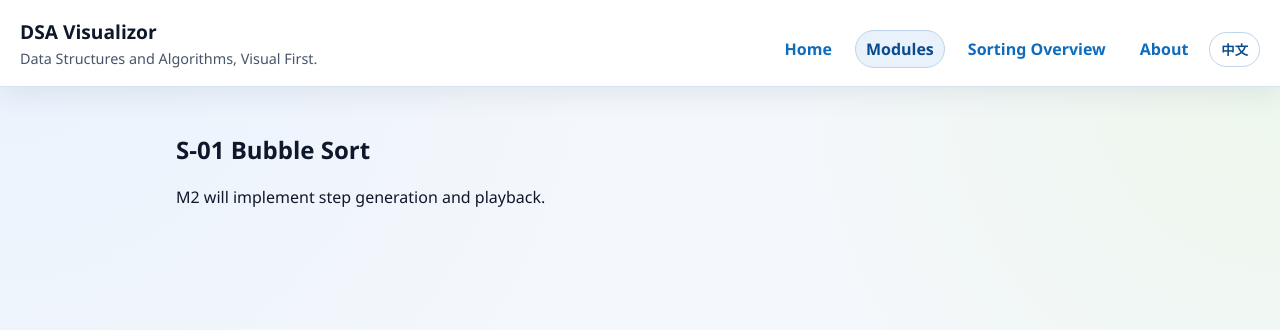
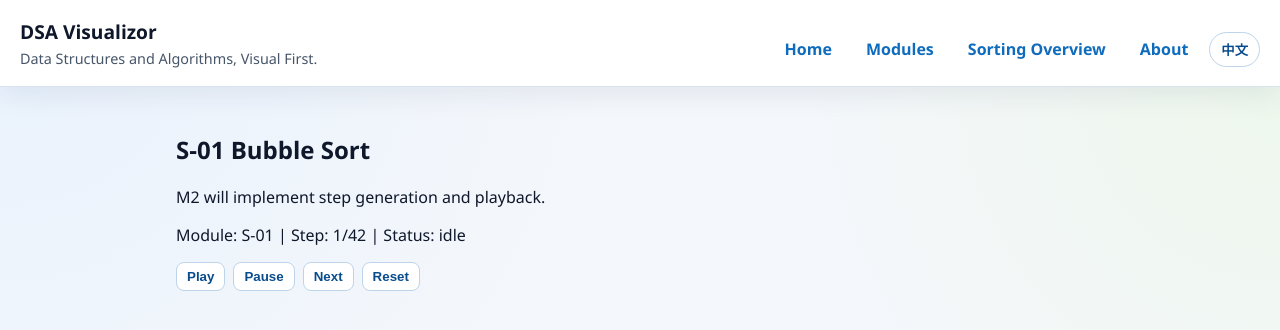
Before and after one commit to Look2046/DSA-with-Codex, a React (Vite) app: page /modules/bubble-sort in a window 1280 px wide. Shown: the top 330 px of the page. Built offline with nearby package versions, Linux system fonts and the light colour scheme.

Commit message:
feat: implement m1 runtime types module registry and playback store

```diff
--- a/package.json
+++ b/package.json
@@ -12,7 +12,8 @@
   "dependencies": {
     "react": "^19.2.0",
     "react-dom": "^19.2.0",
-    "react-router-dom": "^7.9.6"
+    "react-router-dom": "^7.9.6",
+    "zustand": "^5.0.11"
   },
   "devDependencies": {
     "@eslint/js": "^9.39.1",
--- a/src/app/layout/Layout.tsx
+++ b/src/app/layout/Layout.tsx
@@ -25,6 +25,7 @@ export function Layout() {
               <NavLink
                 key={link.to}
                 to={link.to}
+                end={link.to === '/modules'}
                 className={({ isActive }) => (isActive ? 'nav-link nav-link-active' : 'nav-link')}
               >
                 {link.label}
--- /dev/null
+++ b/src/data/moduleRegistry.ts
@@ -0,0 +1,33 @@
+import type { ModuleMetadata } from '../types/module';
+
+export const moduleRegistry: ModuleMetadata[] = [
+  {
+    id: 'S-01',
+    name: 'Bubble Sort',
+    route: '/modules/bubble-sort',
+    category: 'sort',
+    difficulty: 1,
+  },
+  {
+    id: 'L-01',
+    name: 'Array',
+    route: '/modules/array',
+    category: 'linear',
+    difficulty: 1,
+  },
+  {
+    id: 'L-03',
+    name: 'Linked List',
+    route: '/modules/linked-list',
+    category: 'linear',
+    difficulty: 2,
+  },
+];
+
+export function getModuleByRoute(route: string): ModuleMetadata | null {
+  return moduleRegistry.find((moduleItem) => moduleItem.route === route) ?? null;
+}
+
+export function getModuleById(id: string): ModuleMetadata | null {
+  return moduleRegistry.find((moduleItem) => moduleItem.id === id) ?? null;
+}
--- /dev/null
+++ b/src/hooks/useCurrentModule.ts
@@ -0,0 +1,17 @@
+import { useEffect } from 'react';
+import { useLocation } from 'react-router-dom';
+import { getModuleByRoute } from '../data/moduleRegistry';
+import { usePlaybackStore } from '../store/playbackStore';
+
+export function useCurrentModule() {
+  const location = useLocation();
+  const currentModule = usePlaybackStore((state) => state.currentModule);
+  const setCurrentModule = usePlaybackStore((state) => state.setCurrentModule);
+
+  useEffect(() => {
+    const resolved = getModuleByRoute(location.pathname);
+    setCurrentModule(resolved);
+  }, [location.pathname, setCurrentModule]);
+
+  return currentModule;
+}
--- a/src/index.css
+++ b/src/index.css
@@ -201,3 +201,23 @@ body {
 .milestone {
   padding: 16px;
 }
+
+.playback-actions {
+  display: flex;
+  flex-wrap: wrap;
+  gap: 8px;
+}
+
+.playback-actions button {
+  border: 1px solid #bdd4ea;
+  background: #fff;
+  color: var(--brand-strong);
+  border-radius: 8px;
+  padding: 6px 10px;
+  font-weight: 600;
+  cursor: pointer;
+}
+
+.playback-actions button:hover {
+  background: #eef4fb;
+}
--- a/src/pages/modules/ArrayPage.tsx
+++ b/src/pages/modules/ArrayPage.tsx
@@ -1,12 +1,15 @@
+import { useCurrentModule } from '../../hooks/useCurrentModule';
 import { useI18n } from '../../i18n/useI18n';
 
 export function ArrayPage() {
   const { t } = useI18n();
+  const currentModule = useCurrentModule();
 
   return (
     <section>
       <h2>{t('module.l01.title')}</h2>
       <p>{t('module.l01.body')}</p>
+      <p>Module: {currentModule?.id ?? '-'}</p>
     </section>
   );
 }
--- a/src/pages/modules/BubbleSortPage.tsx
+++ b/src/pages/modules/BubbleSortPage.tsx
@@ -1,12 +1,40 @@
+import { useEffect } from 'react';
 import { useI18n } from '../../i18n/useI18n';
+import { useCurrentModule } from '../../hooks/useCurrentModule';
+import { usePlaybackStore } from '../../store/playbackStore';
+
+const STEP_COUNT = 42;
 
 export function BubbleSortPage() {
   const { t } = useI18n();
+  const currentModule = useCurrentModule();
+  const { status, currentStep, totalSteps, setTotalSteps, play, pause, goToStep, reset } = usePlaybackStore();
+
+  useEffect(() => {
+    setTotalSteps(STEP_COUNT);
+  }, [setTotalSteps]);
 
   return (
     <section>
       <h2>{t('module.s01.title')}</h2>
       <p>{t('module.s01.body')}</p>
+      <p>
+        Module: {currentModule?.id ?? '-'} | Step: {currentStep + 1}/{totalSteps || 0} | Status: {status}
+      </p>
+      <div className="playback-actions">
+        <button type="button" onClick={play}>
+          Play
+        </button>
+        <button type="button" onClick={pause}>
+          Pause
+        </button>
+        <button type="button" onClick={() => goToStep(currentStep + 1)}>
+          Next
+        </button>
+        <button type="button" onClick={reset}>
+          Reset
+        </button>
+      </div>
     </section>
   );
 }
--- a/src/pages/modules/LinkedListPage.tsx
+++ b/src/pages/modules/LinkedListPage.tsx
@@ -1,12 +1,15 @@
+import { useCurrentModule } from '../../hooks/useCurrentModule';
 import { useI18n } from '../../i18n/useI18n';
 
 export function LinkedListPage() {
   const { t } = useI18n();
+  const currentModule = useCurrentModule();
 
   return (
     <section>
       <h2>{t('module.l03.title')}</h2>
       <p>{t('module.l03.body')}</p>
+      <p>Module: {currentModule?.id ?? '-'}</p>
     </section>
   );
 }
--- /dev/null
+++ b/src/store/playbackStore.ts
@@ -0,0 +1,50 @@
+import { create } from 'zustand';
+import type { PlaybackStatus } from '../types/animation';
+import type { ModuleMetadata } from '../types/module';
+
+type PlaybackStore = {
+  currentModule: ModuleMetadata | null;
+  totalSteps: number;
+  currentStep: number;
+  status: PlaybackStatus;
+  setCurrentModule: (moduleItem: ModuleMetadata | null) => void;
+  setTotalSteps: (total: number) => void;
+  goToStep: (step: number) => void;
+  play: () => void;
+  pause: () => void;
+  reset: () => void;
+};
+
+export const usePlaybackStore = create<PlaybackStore>((set) => ({
+  currentModule: null,
+  totalSteps: 0,
+  currentStep: 0,
+  status: 'idle',
+
+  setCurrentModule: (moduleItem) => {
+    set({
+      currentModule: moduleItem,
+      totalSteps: 0,
+      currentStep: 0,
+      status: 'idle',
+    });
+  },
+
+  setTotalSteps: (total) => {
+    set({ totalSteps: Math.max(0, total) });
+  },
+
+  goToStep: (step) => {
+    set((state) => {
+      const clamped = Math.max(0, Math.min(step, state.totalSteps > 0 ? state.totalSteps - 1 : 0));
+      return { currentStep: clamped };
+    });
+  },
+
+  play: () => set({ status: 'playing' }),
+  pause: () => set({ status: 'paused' }),
+
+  reset: () => {
+    set({ currentStep: 0, status: 'idle' });
+  },
+}));
--- /dev/null
+++ b/src/types/animation.ts
@@ -0,0 +1,14 @@
+export type HighlightType = 'default' | 'comparing' | 'swapping' | 'sorted' | 'visiting' | 'matched' | 'moving' | 'new-node';
+
+export type HighlightEntry = {
+  index: number;
+  type: HighlightType;
+};
+
+export type AnimationStep = {
+  description: string;
+  codeLines: number[];
+  highlights: HighlightEntry[];
+};
+
+export type PlaybackStatus = 'idle' | 'playing' | 'paused' | 'completed';
--- /dev/null
+++ b/src/types/module.ts
@@ -0,0 +1,9 @@
+export type ModuleDifficulty = 1 | 2 | 3;
+
+export type ModuleMetadata = {
+  id: string;
+  name: string;
+  route: string;
+  category: 'linear' | 'sort';
+  difficulty: ModuleDifficulty;
+};
```
Also changed, not shown: 1 other file (tests, documents, lock files or other folders).
